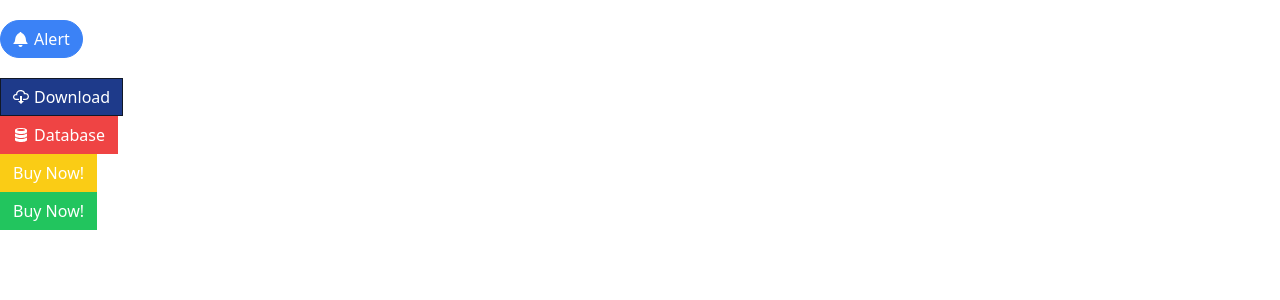
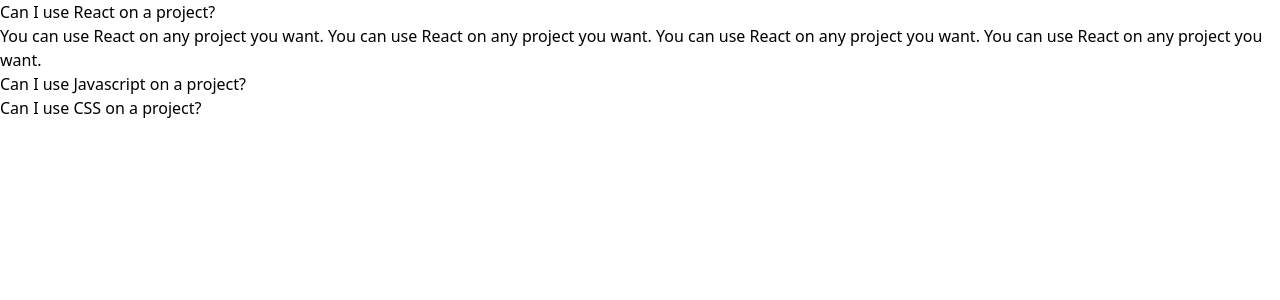
Before and after one commit to AltugEngin/comps, a React (Create React App) app: page / in a window 1280 px wide. Shown: the top 300 px of the page. Built offline with nearby package versions, Linux system fonts and the light colour scheme.

Commit message:
accordion

```diff
--- a/src/App.jsx
+++ b/src/App.jsx
@@ -1,37 +1,28 @@
-import { GoBell, GoCloudDownload, GoDatabase } from "react-icons/go";
-import Button from "./Button";
+import Accordion from './components/Accordion';
+
 function App() {
-  const handleClick = () => {
-    console.log("Clicked");
-  };
-  return (
-    <div>
-      <div>
-        <Button primary rounded onClick={handleClick} className="my-5">
-          <GoBell />
-          Alert
-        </Button>
-      </div>
-      <div>
-        <Button secondary>
-          <GoCloudDownload />
-          Download
-        </Button>
-      </div>
-      <div>
-        <Button danger>
-          <GoDatabase />
-          Database
-        </Button>
-      </div>
-      <div>
-        <Button warning>Buy Now!</Button>
-      </div>
-      <div>
-        <Button success>Buy Now!</Button>
-      </div>
-    </div>
-  );
+  const items = [
+    {
+      id: 'l2kj5',
+      label: 'Can I use React on a project?',
+      content:
+        'You can use React on any project you want. You can use React on any project you want. You can use React on any project you want. You can use React on any project you want.',
+    },
+    {
+      id: 'lk2j35lkj',
+      label: 'Can I use Javascript on a project?',
+      content:
+        'You can use React on any project you want. You can use React on any project you want. You can use React on any project you want. You can use React on any project you want.',
+    },
+    {
+      id: 'l1kj2i0g',
+      label: 'Can I use CSS on a project?',
+      content:
+        'You can use React on any project you want. You can use React on any project you want. You can use React on any project you want. You can use React on any project you want.',
+    },
+  ];
+
+  return <Accordion items={items} />;
 }
 
 export default App;
--- /dev/null
+++ b/src/components/Accordion.jsx
@@ -0,0 +1,18 @@
+import { useState } from "react";
+function Accordion({ items }) {
+  const [expandedIndex, setExpandedIndex] = useState(0);
+  const renderedItems = items.map((item, index) => {
+    const isExpanded = index === expandedIndex;
+
+    return (
+      <div key={item.id}>
+        <div>{item.label}</div>
+        {isExpanded && <div>{item.content}</div>}
+      </div>
+    );
+  });
+
+  return <div>{renderedItems}</div>;
+}
+
+export default Accordion;
--- /dev/null
+++ b/src/pages/ButtonPage.jsx
@@ -0,0 +1,37 @@
+import { GoBell, GoCloudDownload, GoDatabase } from "react-icons/go";
+import Button from "../components/Button";
+function ButtonPage() {
+  const handleClick = () => {
+    console.log("Clicked");
+  };
+  return (
+    <div>
+      <div>
+        <Button primary rounded onClick={handleClick} className="my-5">
+          <GoBell />
+          Alert
+        </Button>
+      </div>
+      <div>
+        <Button secondary>
+          <GoCloudDownload />
+          Download
+        </Button>
+      </div>
+      <div>
+        <Button danger>
+          <GoDatabase />
+          Database
+        </Button>
+      </div>
+      <div>
+        <Button warning>Buy Now!</Button>
+      </div>
+      <div>
+        <Button success>Buy Now!</Button>
+      </div>
+    </div>
+  );
+}
+
+export default ButtonPage;
```
Also changed, not shown: src/components/Button.jsx (renamed from src/Button.jsx).
